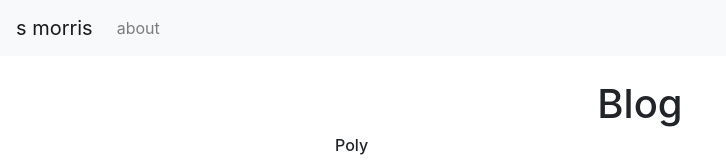
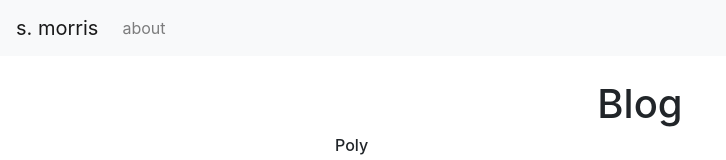
Before and after one commit to morris-s/blog, a React (Create React App) app: page / in a window 1280 px wide. Shown: the top 160 px of the page, without its empty margins (0-726 px from the left). Built offline with nearby package versions, Linux system fonts and the light colour scheme.

Commit message:
Working on getting GH Pages working

```diff
--- a/src/App.js
+++ b/src/App.js
@@ -1,8 +1,8 @@
 import React from "react";
 import "./App.css";
 import Homepage from "./Homepage";
-import BlogPost from ".//BlogPost";
-import About from ".//About";
+import BlogPost from "./BlogPost";
+import About from "./About";
 
 import { BrowserRouter as Router, Switch, Route } from "react-router-dom";
 
@@ -18,8 +18,11 @@ function App() {
             <Route path="/blog">
               <BlogPost />
             </Route>
-            <Route path="/about">
+            <Route exact path="/about">
               <About />
+            </Route>
+            <Route>
+              "404 -- not found"
             </Route>
           </Switch>
         </Router>
--- a/src/NavBar.js
+++ b/src/NavBar.js
@@ -8,7 +8,7 @@ function NavBar() {
         <>
         <Router>
             <Navbar expand="md" sticky="top" bg="light">
-                <Navbar.Brand href="/">s morris</Navbar.Brand>
+                <Navbar.Brand href="/">s. morris</Navbar.Brand>
                 <Navbar.Toggle aria-controls="basic-navbar-nav" />
                 <Navbar.Collapse id="basic-navbar-nav">
                     <Nav className="mr-auto">
```
